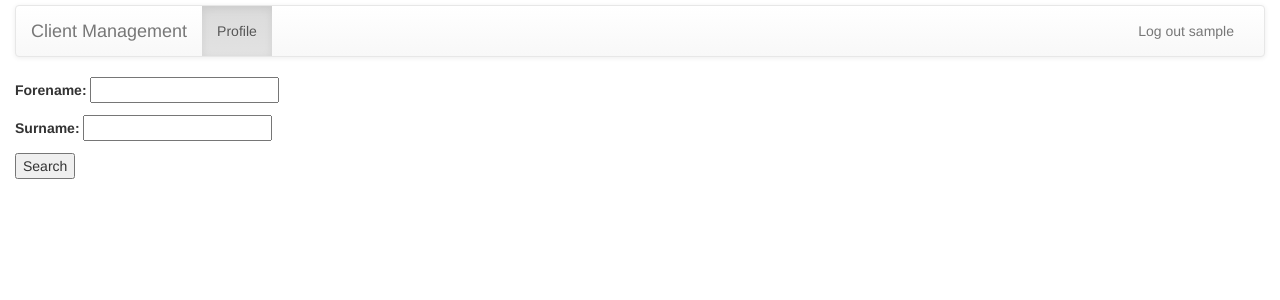
After one commit to mcgtech/client_man, a Django app: page /client_search/ in a window 1280 px wide. The commit adds this page. Shown: the top 300 px of the page. Run offline with Django 3.2, Linux system fonts and the light colour scheme; the visitor is signed in with stand-in values (Sample User, id 1); data comes from the database, SQL or seed files in the repository; data that the repository does not hold is empty; some libraries are stand-ins or nearby versions.

Commit message:
searching

```diff
--- a/client/filters.py
+++ b/client/filters.py
@@ -1,7 +1,8 @@
 from django.contrib.auth.models import User
 import django_filters
+from .models import Client
 
-class UserFilter(django_filters.FilterSet):
+class ClientFilter(django_filters.FilterSet):
     class Meta:
-        model = User
-        fields = ['username', 'first_name', 'last_name', ]
+        model = Client
+        fields = ['forename', 'surname', ]
--- a/client/templates/nav_bar.html
+++ b/client/templates/nav_bar.html
@@ -17,7 +17,7 @@
           <li><a href="/admin">Admin</a></li>
         {% endif %}
         {% if request.user|has_group:settings.JOB_COACH %}
-          <li><a href="/client_list">Client List</a></li>
+          <li><a href="{% url 'client_search' %}">Client Search</a></li>
           <li><a href="{% url 'client_new' %}">Add Client</a></li>
         {% endif %}
       </ul>
--- /dev/null
+++ b/client/templates/search/client_search.html
@@ -0,0 +1,13 @@
+{% extends 'base.html' %}
+
+{% block content %}
+  <form method="get">
+    {{ filter.form.as_p }}
+    <button type="submit">Search</button>
+  </form>
+    <ul class="client_list">
+        {% for client in filter.qs %}
+          <li><a href="{{ client.get_absolute_url }}">{{ client.get_full_name }}</a></li>
+        {% endfor %}
+    </ul>
+{% endblock %}
--- a/client/templates/search/user_list.html
+++ b/client/templates/search/user_list.html
@@ -7,7 +7,7 @@
   </form>
   <ul>
   {% for user in filter.qs %}
-    <li>{{ user.username }} - {{ user.get_full_name }}</li>
+    <li>{{ user.username }} - {{ user.username }}</li>
   {% endfor %}
   </ul>
 {% endblock %}
--- a/client/urls.py
+++ b/client/urls.py
@@ -3,9 +3,8 @@ from . import views
 
 urlpatterns = [
     url(r'^$', views.home_page, name='home_page'),
-    url(r'^client_list$', views.client_list, name='client_list'),
     url(r'^client/new/$', views.client_new, name='client_new'),
     url(r'^client/(?P<pk>\d+)/edit/$', views.client_edit, name='client_edit'),
     url(r'^client/(?P<pk>\d+)/$', views.client_detail, name='client_detail'),
-    url(r'^search/$', views.search, name='search'),
+    url(r'^client_search/$', views.client_search, name='client_search'),
 ]
--- a/client/views.py
+++ b/client/views.py
@@ -1,5 +1,4 @@
 from django.shortcuts import redirect, render, get_object_or_404
-from common.models import Person
 from .models import Client, Note, Address
 from django.forms import inlineformset_factory
 from .forms import ClientForm, NoteForm, NoteFormSetHelper, AddressForm
@@ -12,26 +11,21 @@ from django.contrib.auth.models import Group
 from django.conf import settings
 from django.utils import timezone
 from django.contrib import messages
+from django.shortcuts import render
+# from .filters import UserFilter
+from .filters import ClientFilter
 
 def home_page(request):
     return render(request, 'client/home_page.html', {})
 
-from django.contrib.auth.models import User
-from django.shortcuts import render
-from .filters import UserFilter
-
-def search(request):
-    user_list = User.objects.all()
-    user_filter = UserFilter(request.GET, queryset=user_list)
-    return render(request, 'search/user_list.html', {'filter': user_filter})
-
 
 @login_required
 @user_passes_test(super_user_or_job_coach, 'client_man_login')
-def client_list(request):
+def client_search(request):
     # https://simpleisbetterthancomplex.com/tips/2016/05/16/django-tip-3-optimize-database-queries.html
-    clients = Client.objects.select_related('user').all()
-    return render(request, 'client/client_list.html', {'clients': clients})
+	clients = Client.objects.select_related('user').all()
+	filter = ClientFilter(request.GET, queryset = clients)
+	return render(request, 'search/client_search.html', {'filter' : filter})
 
 
 @login_required
@@ -91,7 +85,7 @@ def manage_client(request, client_id=None):
             client = get_object_or_404(Client, pk=client_id)
             # client.delete()
             messages.add_message(request, messages.INFO, 'You have successfully delete client ' + client.get_full_name())
-            return redirect('/client_list')
+            return redirect('/client_search')
         client_form = ClientForm(request.POST, request.FILES, instance=client, prefix="main")
         address_form = AddressForm(request.POST, request.FILES, instance=address, prefix="address")
         notes_form_set = NoteInlineFormSet(request.POST, request.FILES, instance=client, prefix="nested")
--- a/client_man/settings.py
+++ b/client_man/settings.py
@@ -133,7 +133,7 @@ STATIC_PATH,
 )
 LOGIN_URL = 'client_man_login'
 LOGOUT_URL = 'client_man_logout'
-LOGIN_REDIRECT_URL = '/client_list'
+LOGIN_REDIRECT_URL = '/client_search'
 
 # https://simpleisbetterthancomplex.com/tutorial/2016/08/01/how-to-upload-files-with-django.html
 MEDIA_URL = '/media/'
--- a/client_man/urls.py
+++ b/client_man/urls.py
@@ -23,6 +23,6 @@ from django.core.urlresolvers import reverse_lazy
 urlpatterns = [
     url(r'^admin/', admin.site.urls),
     url(r'^login/$', login, {'template_name': 'login.html'}, name='client_man_login'),
-    url(r'^logout/$', logout, {'next_page': reverse_lazy('client_list')}, name='client_man_logout'),
+    url(r'^logout/$', logout, {'next_page': reverse_lazy('client_search')}, name='client_man_logout'),
     url(r'', include('client.urls')),
 ]
```
Also changed, not shown: client/templates/client/client_list.html (deleted, +0 -19 lines).
